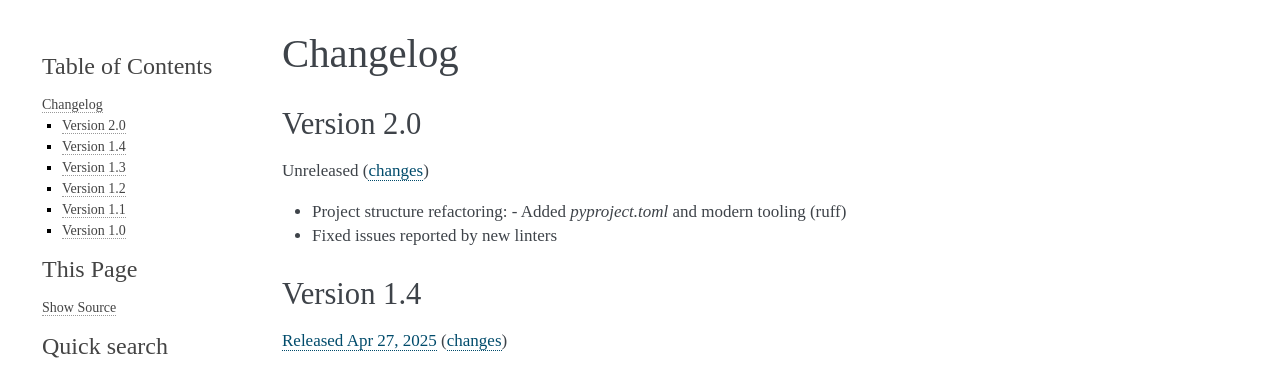
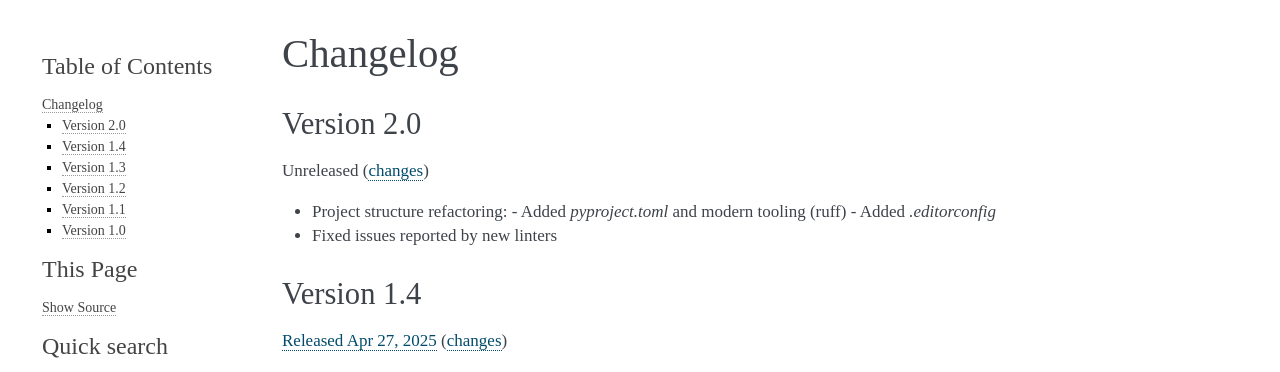
Before and after one commit to lahwaacz/wiki-scripts, a Sphinx documentation site: the page built from docs/changelog.rst, in a window 1280 px wide and 900 px high. Shown: the top 372 px of the window. Built offline with Sphinx 7.4.7, drawn with Linux system fonts in a browser that asks for light colours; pages that are not in the unit, such as notebooks, are missing from menus.

Commit message:
add .editorconfig

```diff
--- a/docs/changelog.rst
+++ b/docs/changelog.rst
@@ -9,6 +9,7 @@ Unreleased
 
 - Project structure refactoring:
   - Added `pyproject.toml` and modern tooling (ruff)
+  - Added `.editorconfig`
 - Fixed issues reported by new linters
 
 Version 1.4
```
Also changed, not shown: 1 other file.
